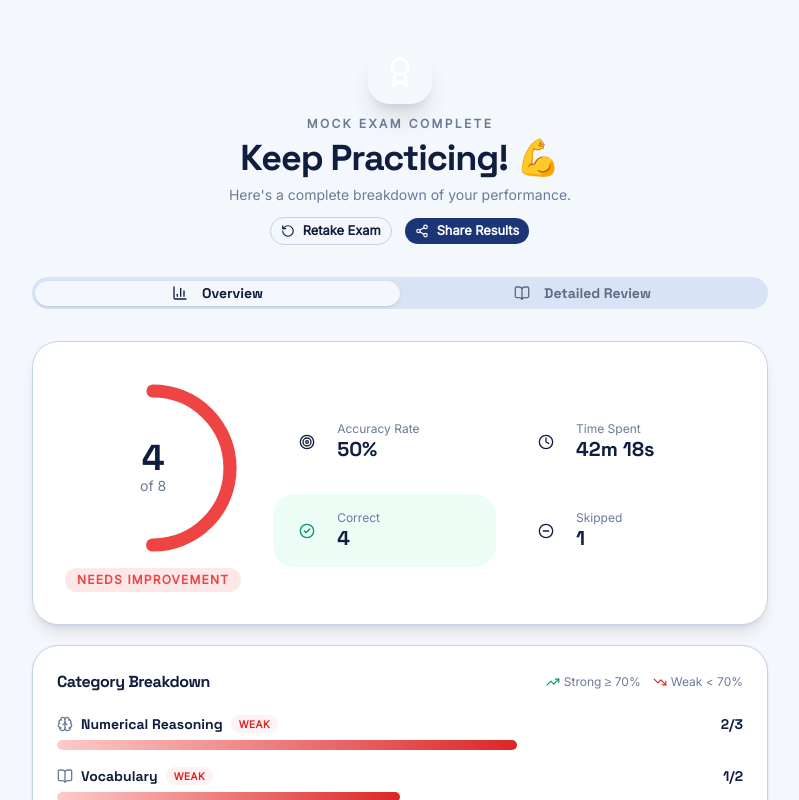
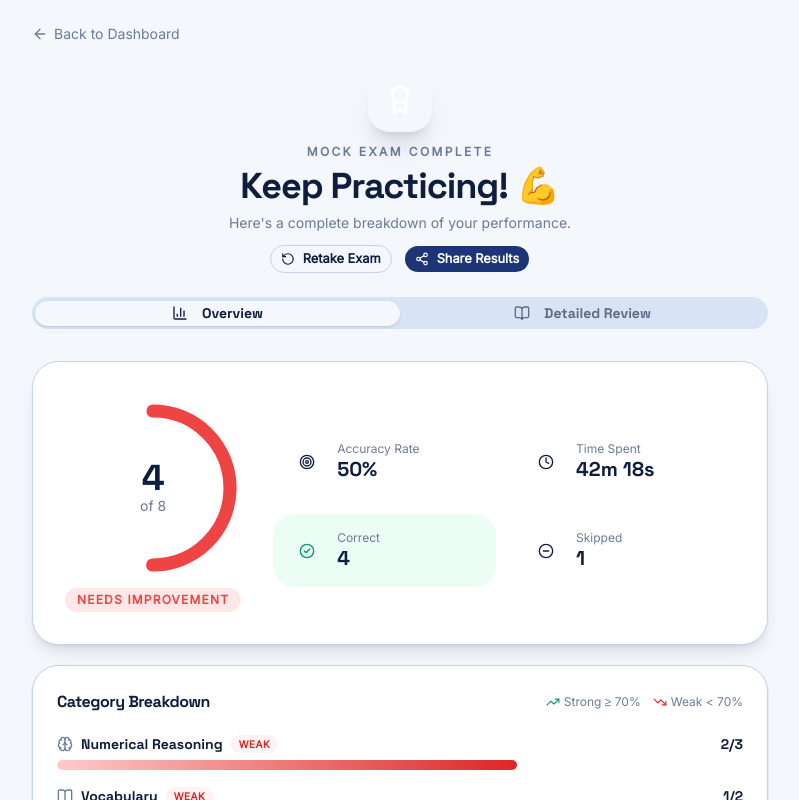
Before and after one commit to jsnaur/TaraCSE, a Next.js app: page /dashboard/mock/1/results in a window 1280 px wide. Shown: the top 800 px of the page, without its empty margins (240-1039 px from the left). Built offline with nearby package versions, Linux system fonts and the light colour scheme.

Commit message:
added proper navigation

```diff
--- a/app/dashboard/mock/[mockId]/results/page.tsx
+++ b/app/dashboard/mock/[mockId]/results/page.tsx
@@ -1,6 +1,7 @@
 "use client";
 
 import { useState, useEffect } from "react";
+import Link from "next/link";
 import { motion, AnimatePresence, useMotionValue, useSpring, useTransform } from "framer-motion";
 import { Tabs, TabsContent, TabsList, TabsTrigger } from "@/components/ui/tabs";
 import { Button } from "@/components/ui/button";
@@ -22,6 +23,8 @@ import {
   Zap,
   Award,
   BarChart3,
+  ArrowLeft,
+  LayoutDashboard,
 } from "lucide-react";
 
 // ─── Types ────────────────────────────────────────────────────────────────────
@@ -525,7 +528,16 @@ export default function ResultsPage() {
             "radial-gradient(ellipse 80% 40% at 50% -10%, hsl(var(--primary)/0.12) 0%, transparent 70%), hsl(var(--background))",
         }}
       >
-        <div className="max-w-3xl mx-auto px-4 py-10 space-y-8">
+        <div className="max-w-3xl mx-auto px-4 py-6 space-y-6">
+
+          {/* ── Back to Dashboard ── */}
+          <Link
+            href="/dashboard"
+            className="inline-flex items-center gap-1.5 text-sm text-muted-foreground hover:opacity-70 transition-opacity"
+          >
+            <ArrowLeft className="w-4 h-4" />
+            Back to Dashboard
+          </Link>
 
           {/* ── Hero Header ── */}
           <motion.div
@@ -808,9 +820,19 @@ export default function ResultsPage() {
                   <p className="text-sm text-muted-foreground">
                     Review complete. Ready to improve your score?
                   </p>
-                  <Button className="rounded-2xl px-8 font-heading font-bold h-12">
-                    Start Practice Mode →
-                  </Button>
+                  <div className="flex flex-wrap justify-center gap-3">
+                    <Link href="/dashboard/practice">
+                      <Button className="rounded-2xl px-8 font-heading font-bold h-12">
+                        Start Practice Mode →
+                      </Button>
+                    </Link>
+                    <Link href="/dashboard">
+                      <Button variant="outline" className="rounded-2xl px-8 font-heading font-bold h-12 gap-2">
+                        <LayoutDashboard className="w-4 h-4" />
+                        Back to Dashboard
+                      </Button>
+                    </Link>
+                  </div>
                 </motion.div>
               </TabsContent>
             </Tabs>
--- a/app/dashboard/mock/page.tsx
+++ b/app/dashboard/mock/page.tsx
@@ -24,6 +24,7 @@ import {
   Sparkles,
   FlaskConical,
   Star,
+  ArrowLeft,
 } from "lucide-react";
 import { Button } from "@/components/ui/button";
 
@@ -559,7 +560,17 @@ export default async function MockExamHubPage() {
         }}
       />
 
-      <div className="relative max-w-3xl mx-auto px-4 pt-10 pb-28 flex flex-col gap-8">
+      <div className="relative max-w-3xl mx-auto px-4 pt-6 pb-28 flex flex-col gap-6">
+        {/* ── Back to Dashboard ────────────────────────────────── */}
+        <Link
+          href="/dashboard"
+          className="inline-flex items-center gap-1.5 text-sm w-fit transition-opacity hover:opacity-70"
+          style={{ color: "var(--muted-foreground)" }}
+        >
+          <ArrowLeft size={15} />
+          Back to Dashboard
+        </Link>
+
         {/* ── Header ───────────────────────────────────────────── */}
         <header className="flex flex-col gap-2">
           <div className="flex items-center gap-2">
--- a/app/dashboard/page.tsx
+++ b/app/dashboard/page.tsx
@@ -77,12 +77,12 @@ function OnboardingModal({ onComplete }: { onComplete: (level: ExamLevel) => voi
 
   return (
     <div
-      className="fixed inset-0 z-50 flex items-center justify-center p-4"
+      className="fixed inset-0 z-50 flex items-start sm:items-center justify-center p-3 sm:p-4 overflow-y-auto overscroll-contain"
       style={{ background: "rgba(0,0,0,0.65)", backdropFilter: "blur(3px)" }}
     >
       <div
         className={`
-          w-full max-w-[560px] bg-card border border-border rounded-2xl overflow-hidden shadow-2xl
+          w-full max-w-[560px] my-auto bg-card border border-border rounded-2xl overflow-hidden shadow-2xl
           transition-all duration-500
           ${confirming ? "scale-95 opacity-0" : "scale-100 opacity-100"}
         `}
--- a/app/dashboard/practice/page.tsx
+++ b/app/dashboard/practice/page.tsx
@@ -19,6 +19,7 @@ import {
   Flame,
   Star,
   ArrowRight,
+  ArrowLeft,
 } from "lucide-react";
 import { Badge } from "@/components/ui/badge";
 import { Button } from "@/components/ui/button";
@@ -316,7 +317,17 @@ export default function PracticeHubPage() {
         }}
       />
 
-      <div className="relative max-w-3xl mx-auto px-4 pt-10 pb-24 flex flex-col gap-8">
+      <div className="relative max-w-3xl mx-auto px-4 pt-6 pb-24 flex flex-col gap-6">
+        {/* ── Back to Dashboard ──────────────────────────────── */}
+        <Link
+          href="/dashboard"
+          className="inline-flex items-center gap-1.5 text-sm w-fit transition-opacity hover:opacity-70"
+          style={{ color: "var(--muted-foreground)" }}
+        >
+          <ArrowLeft size={15} />
+          Back to Dashboard
+        </Link>
+
         {/* ── Header ────────────────────────────────────────── */}
         <header className="flex flex-col gap-1">
           <div className="flex items-center gap-2 mb-1">
--- a/app/dashboard/practice/review/[sessionId]/page.tsx
+++ b/app/dashboard/practice/review/[sessionId]/page.tsx
@@ -563,15 +563,25 @@ export default function ReviewPage() {
 
       <div className="relative max-w-2xl mx-auto px-4 pt-8 pb-24 flex flex-col gap-6">
         {/* ── Nav bar ─────────────────────────────────────────── */}
-        <div className="flex items-center justify-between">
+        <div className="flex items-center justify-between gap-3 flex-wrap">
+          <div className="flex items-center gap-3">
             <Link
-            href="/dashboard/practice"
+              href="/dashboard"
               className="flex items-center gap-1.5 text-sm transition-opacity hover:opacity-70"
               style={{ color: "var(--muted-foreground)" }}
             >
               <ArrowLeft size={15} />
+              Dashboard
+            </Link>
+            <span className="text-xs" style={{ color: "var(--muted-foreground)" }}>/</span>
+            <Link
+              href="/dashboard/practice"
+              className="text-sm transition-opacity hover:opacity-70"
+              style={{ color: "var(--muted-foreground)" }}
+            >
               Practice Hub
             </Link>
+          </div>
           <div className="flex items-center gap-1.5">
             <Trophy size={14} style={{ color: "var(--primary)" }} />
             <span
```
Lines whose indentation alone changed are shown as unchanged.
